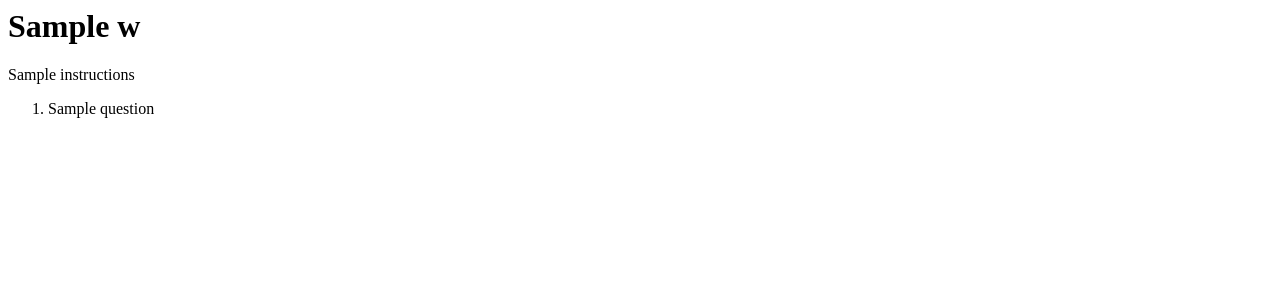
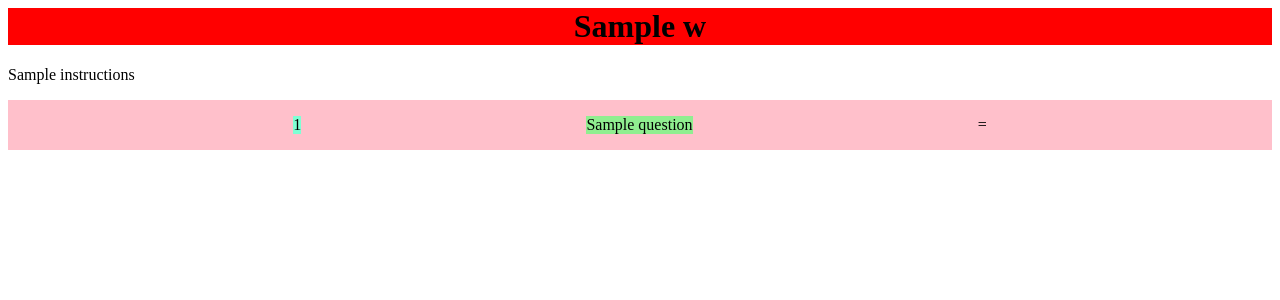
Before and after one commit to SairaPatel/WorksheetGenerator, a Flask app: template templates/worksheet.html in a window 1280 px wide. Shown: the top 300 px of the page. Run offline with Flask 3, Linux system fonts and the light colour scheme; the template is opened without the code that fills it: most values are stand-ins (such as "Sample title", 1, 10 or a date in 2020).

Commit message:
added style to worksheet by using flexbox to display questions centrally and spread out (large gaps between q num, q and =)

```diff
--- a/app.py
+++ b/app.py
@@ -33,9 +33,9 @@ def worksheet():
             num2 = int(random.choice(selectedNums))
 
             if num1 < num2:
-                question = f"{num1} x {num2} = "
+                question = f"{num1} x {num2}"
             else:
-                question = f"{num2} x {num1} = "
+                question = f"{num2} x {num1}"
 
             if question not in questions:
                 questions.append(question)
--- /dev/null
+++ b/static/css/style.css
@@ -0,0 +1,33 @@
+h1{
+    padding:auto;
+    background-color: red;
+    text-align: center;
+}
+
+#question-box{
+    background-color: paleturquoise;
+    display: flex;
+    flex-direction: column;
+    flex-wrap: wrap;
+
+
+}
+
+.question-line{
+    background-color: pink;
+
+    width: auto;
+    display: flex;
+    flex-direction: row;
+    justify-content: space-evenly;
+
+
+}
+
+.question-num{
+    background-color: aquamarine;
+}
+
+.question{
+    background-color: lightgreen;
+}
--- a/templates/worksheet.html
+++ b/templates/worksheet.html
@@ -3,6 +3,8 @@
     <head>
         <meta charset="UTF-8">
         <title>{{ws.title}}</title>
+
+        <link rel="stylesheet" href="/static/css/style.css" type="text/css">
 
     </head>
 
@@ -11,10 +13,14 @@
 
         <p>{{ws.instructions}}</p>
 
-        <ol>
-            {% for question in ws.questions %}
-                <li>{{question}}</li>
+        <div id="questions-box">
+            {% for i in range(ws.questions|length) %}
+                <div class="question-line">
+                    <p class="question-num">{{i+1}}</p>
+                    <p class="question"> {{ws.questions[i]}}</p>
+                    <p>=</p>
+                </div>
             {% endfor %}
-        </ol>
+        </div>
     </body>
 </html>
```
